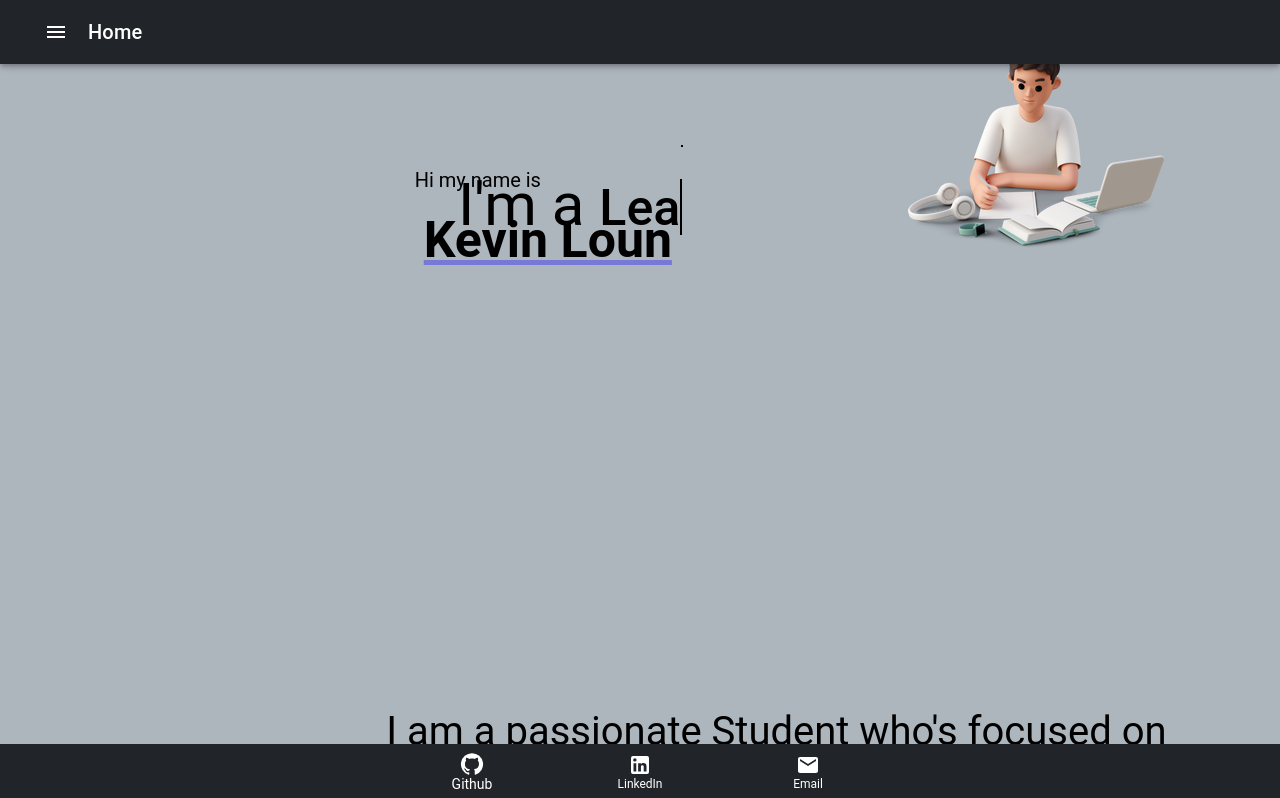
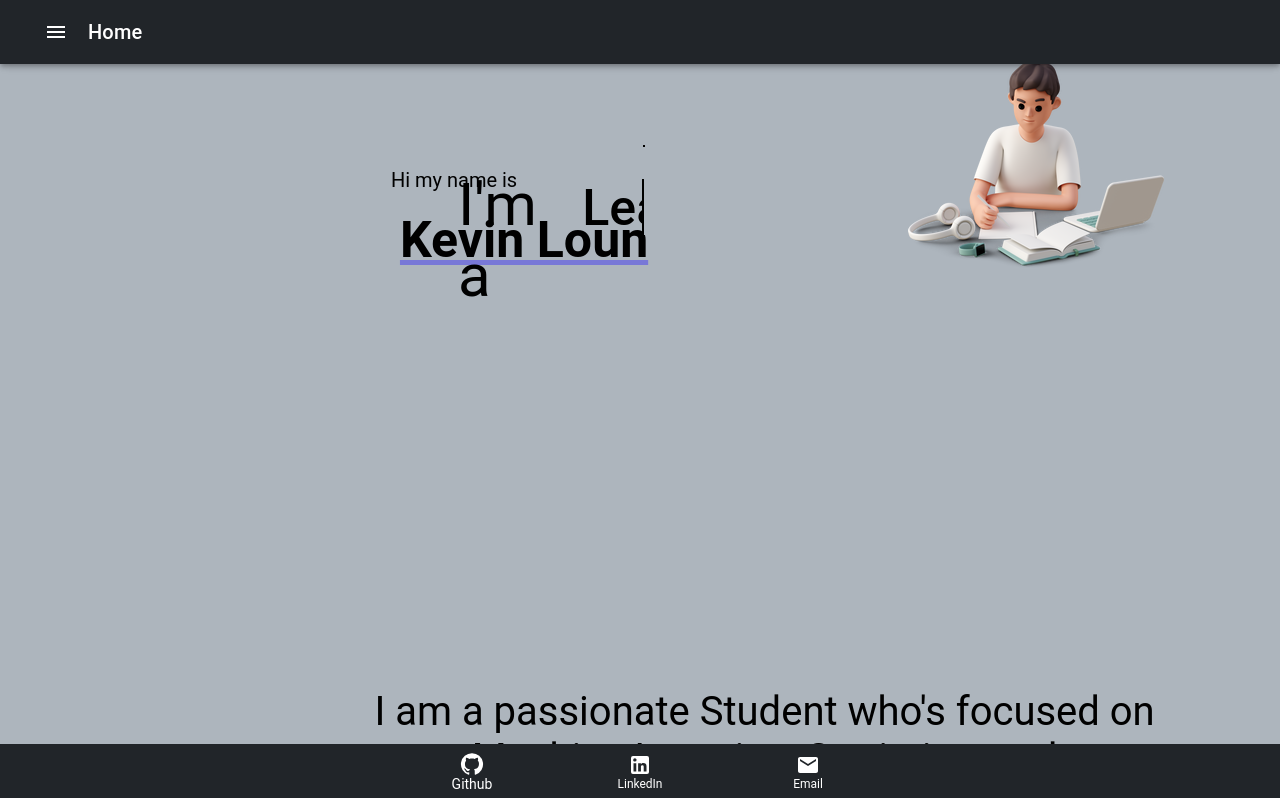
Before and after one commit to KabinAnalyzes/portfolio-site, a Next.js app: page / in a window 1280 px wide. Shown: the top 798 px of the page. Built offline with nearby package versions, Linux system fonts and the light colour scheme.

Commit message:
update 8/16-2

```diff
--- a/styles/Home.module.css
+++ b/styles/Home.module.css
@@ -27,9 +27,11 @@
 }
 
 .page_container {
-  position: absolute;
-  min-height: 100vh;
-  margin: 0 auto;
+  display: grid;
+  grid-template-columns: 1fr 1fr 1fr;
+  position: relative;
+  min-height: 200vh;
+  max-width: 10vw;
 }
 
 
@@ -40,6 +42,7 @@
   max-height: 500px;
   top: -200px;
   left: 400px;
+  grid-column: 2;
 }
 .title p {
   position: relative;
@@ -84,6 +87,7 @@
   margin-right: auto;
   margin-left: auto;
   min-width: 800px;
+  grid-column: 2;
 }
 
 @media (max-width: 2560px)
@@ -113,6 +117,7 @@
   overflow: hidden;
   font-family: "Roboto", sans-serif;
   padding: 50px;
+  grid-column: 2;
 }
 
 .skills h2 {
```
